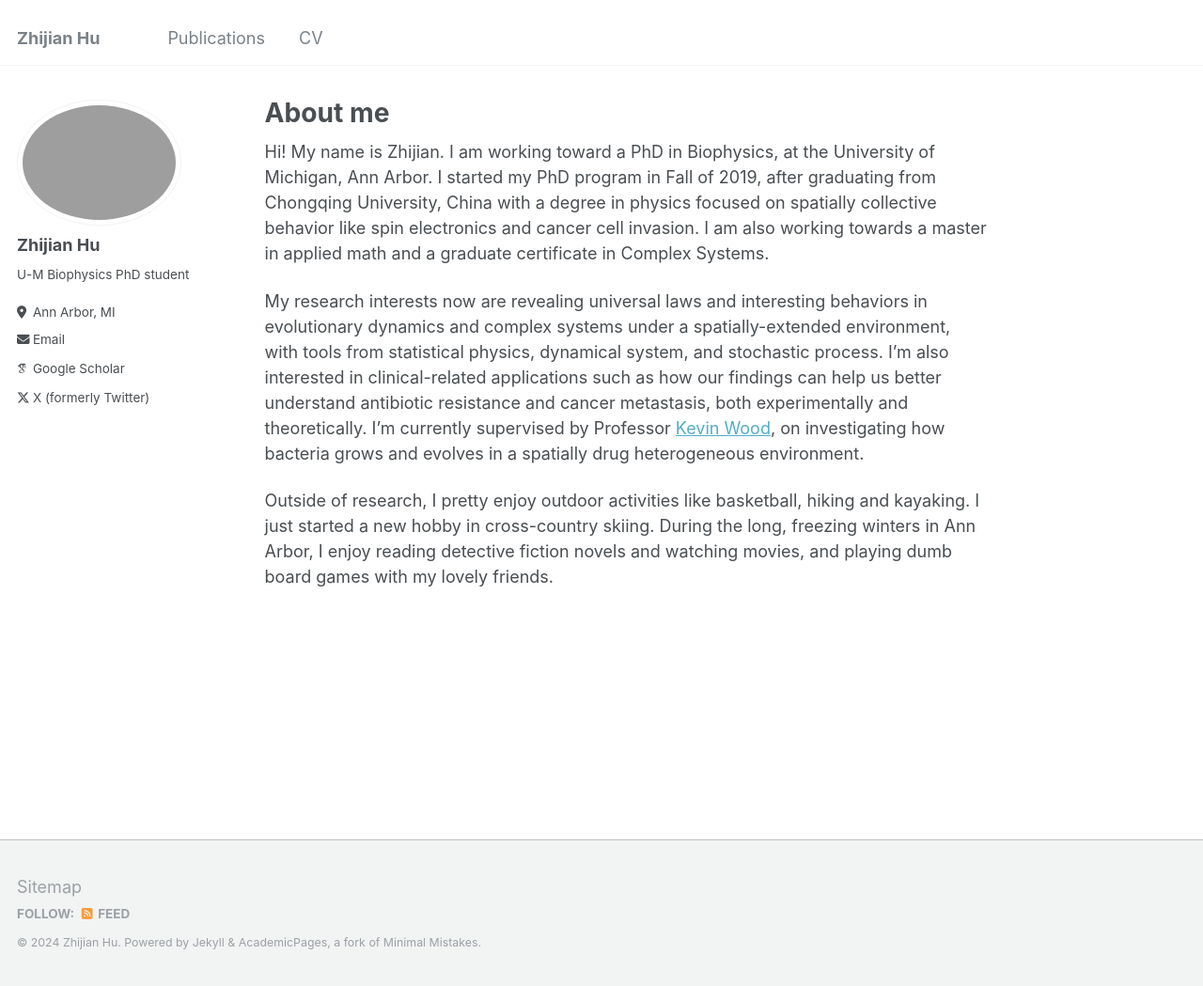
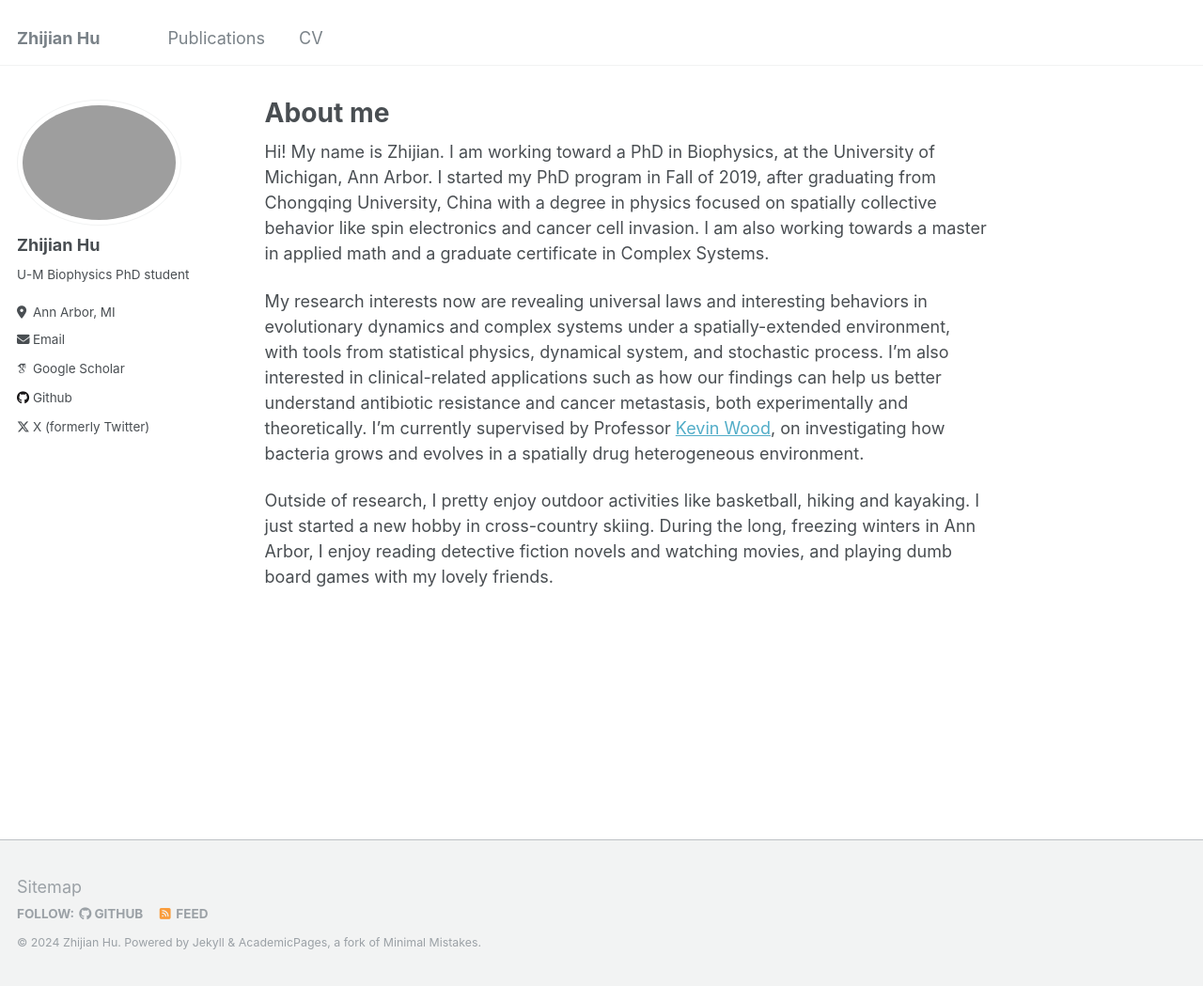
Before and after one commit to Zzzzzhijian/Zzzzzhijian.github.io, a Jekyll site: the page built from _pages/about.md, in a window 1280 px wide and 1049 px high. Shown: the whole window at 94% size. Built offline with Jekyll 4.4.1, drawn with Linux system fonts in a browser that asks for light colours; some web fonts are replaced.

Commit message:
uncover the github for future research code

```diff
--- a/_config.yml
+++ b/_config.yml
@@ -42,7 +42,7 @@ author:
   bitbucket        : # Username - Update with your username on the site
   codepen          : # Username
   dribbble         : # Username
-  github           : #"Zzzzzhijian" # "academicpages"
+  github           : "Zzzzzhijian" # "academicpages"
   kaggle           : # Username
   stackoverflow    : # User number or user number and name (i.e., use "1" or "1/jeff-atwood")
 
```
